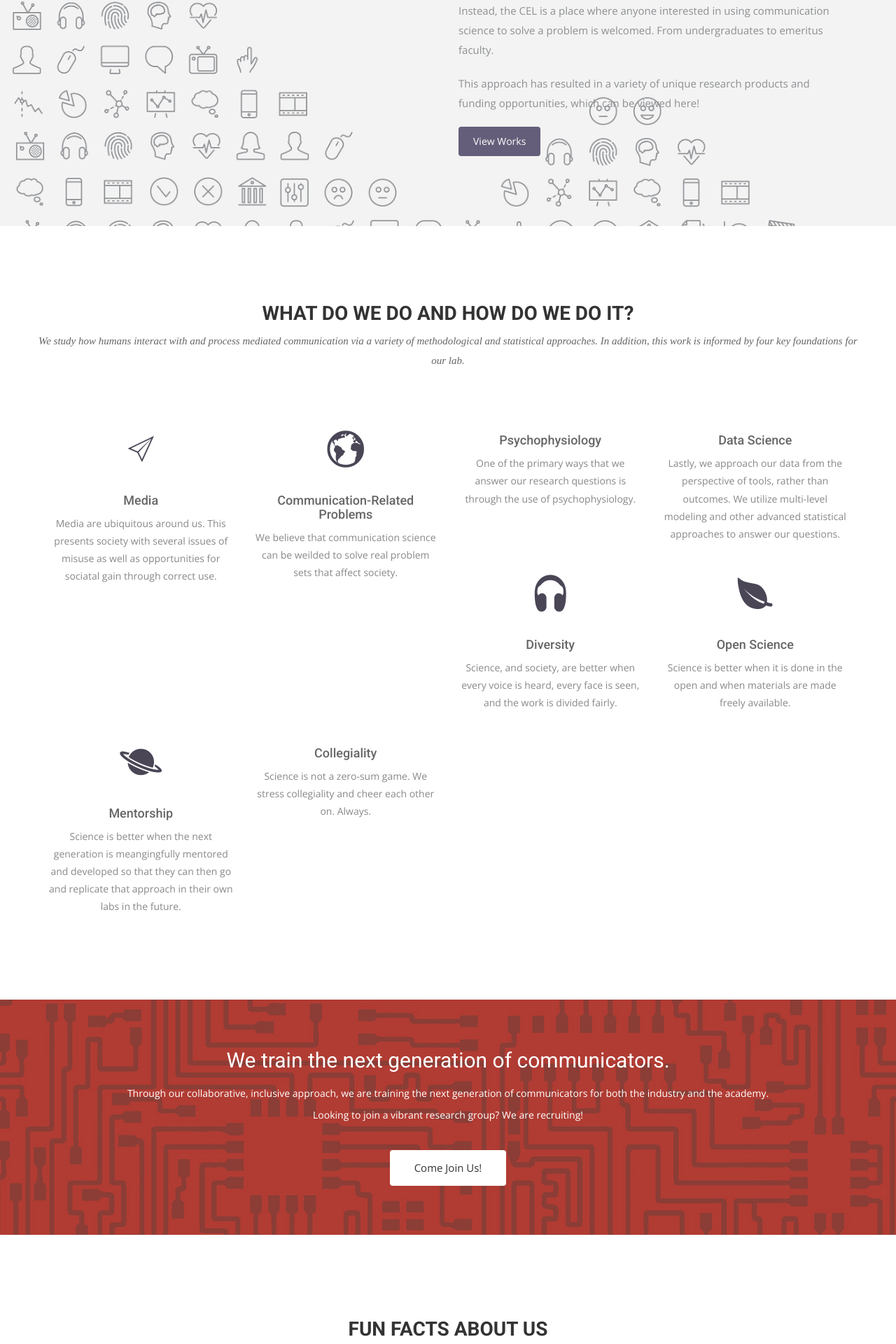
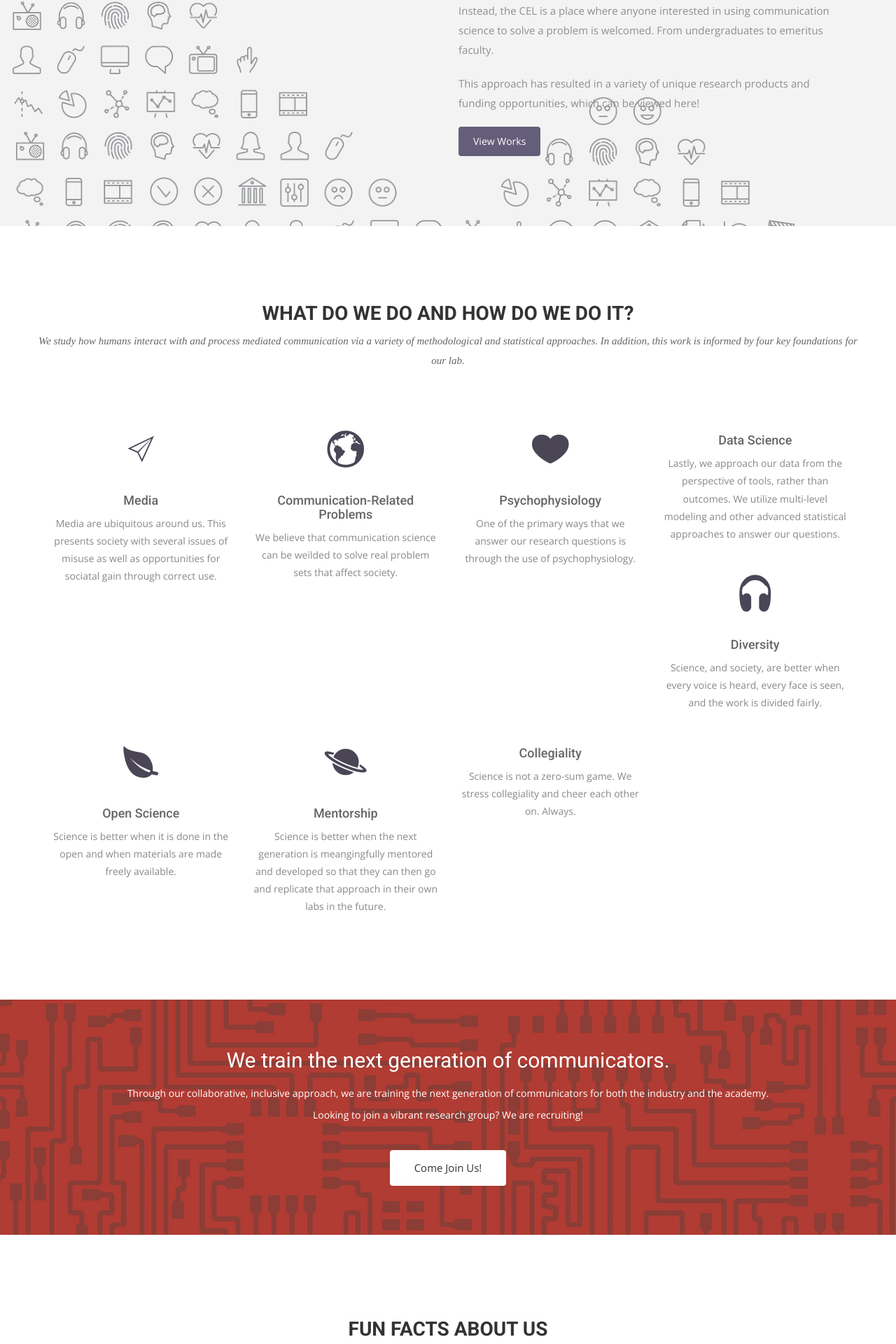
Before and after one commit to cognitionemotionlab/cognitionemotionlab.github.io, a Jekyll site: the page built from index.html, in a window 1280 px wide. Shown: the part 1710-3630 px from the top of the page at 70% size. Built offline with Jekyll 4.4.1, drawn with Linux system fonts in a browser that asks for light colours; nearby versions of some CDN libraries; some web fonts are replaced.

Commit message:
Logo update.

```diff
--- a/index.html
+++ b/index.html
@@ -79,7 +79,7 @@
       </div>
       <div class="col-sm-6 col-md-3">
         <div class="service-item">
-          <i class="ion-pulse"></i>
+          <i class="ion-ios-heart"></i>
           <h4>Psychophysiology</h4>
           <p>One of the primary ways that we answer our research questions is through the use of psychophysiology.</p>
         </div>
```
